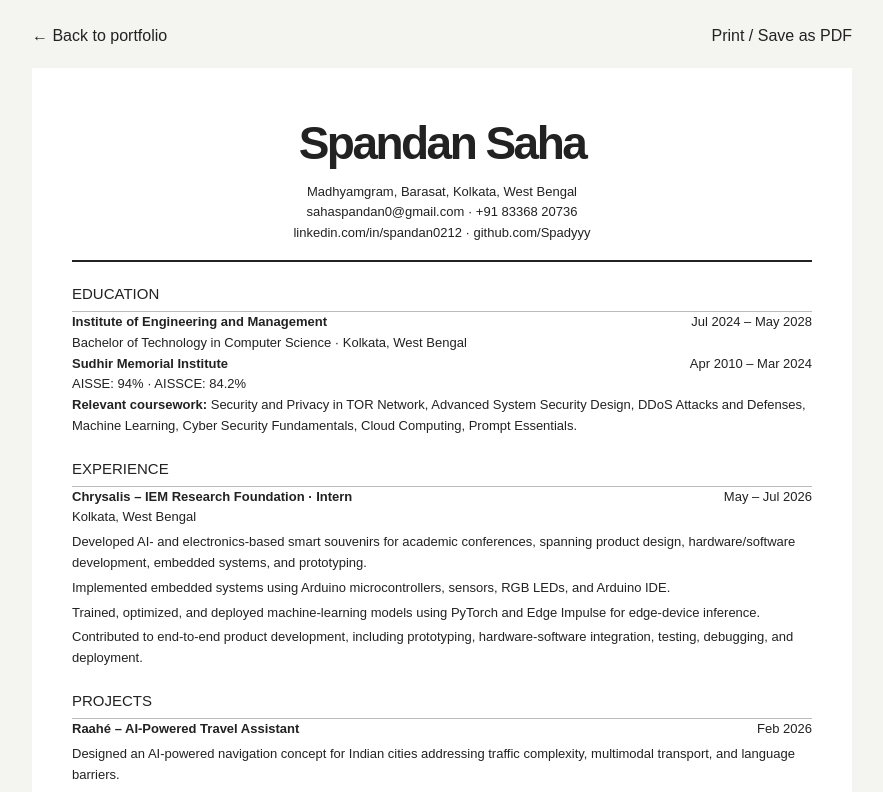
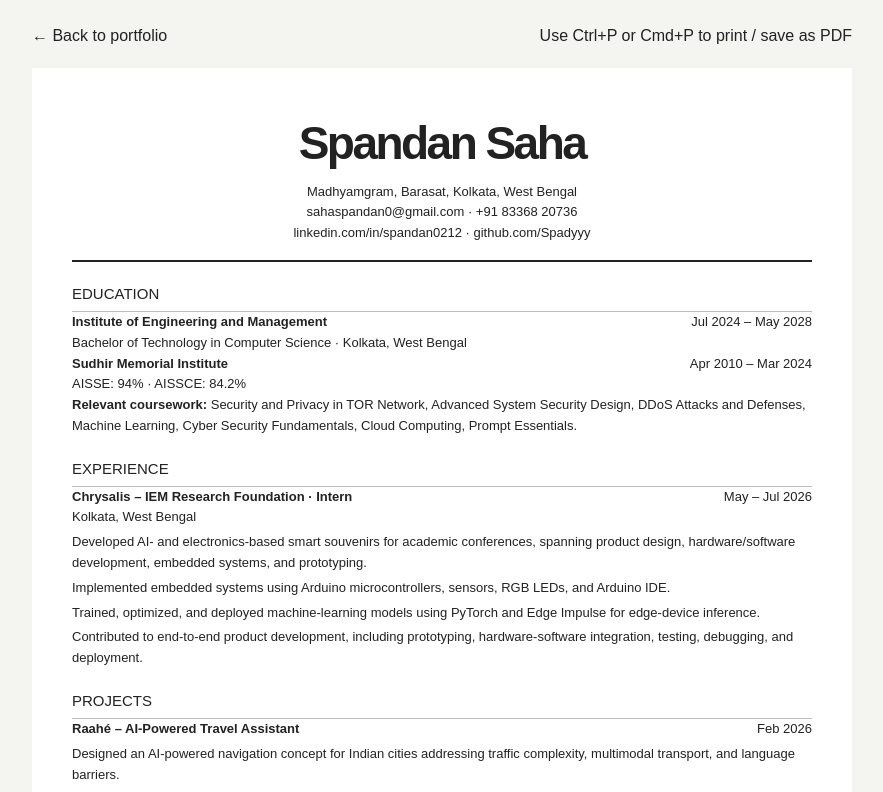
Before and after one commit to Spadyyy/spandamnnn-portfolio, a Next.js app: page /resume in a window 1280 px wide. Shown: the top 792 px of the page, without its empty margins (198-1081 px from the left). Built offline with nearby package versions, Linux system fonts and the light colour scheme.

Commit message:
Make resume print instructions compatible with server rendering

```diff
--- a/src/app/resume/page.tsx
+++ b/src/app/resume/page.tsx
@@ -7,7 +7,7 @@ export const metadata: Metadata = {
 
 export default function ResumePage() {
   return <main className="resume-page">
-    <div className="resume-toolbar"><a href="/">← Back to portfolio</a><button onClick={() => window.print()}>Print / Save as PDF</button></div>
+    <div className="resume-toolbar"><a href="/">← Back to portfolio</a><span>Use Ctrl+P or Cmd+P to print / save as PDF</span></div>
     <article className="resume-sheet">
       <header className="resume-header"><h1>Spandan Saha</h1><p>Madhyamgram, Barasat, Kolkata, West Bengal</p><p><a href="mailto:sahaspandan0@gmail.com">sahaspandan0@gmail.com</a> · +91 83368 20736</p><p><a href="https://linkedin.com/in/spandan0212">linkedin.com/in/spandan0212</a> · <a href="https://github.com/Spadyyy">github.com/Spadyyy</a></p></header>
       <section><h2>Education</h2><div className="resume-row"><strong>Institute of Engineering and Management</strong><span>Jul 2024 – May 2028</span></div><p>Bachelor of Technology in Computer Science · Kolkata, West Bengal</p><div className="resume-row"><strong>Sudhir Memorial Institute</strong><span>Apr 2010 – Mar 2024</span></div><p>AISSE: 94% · AISSCE: 84.2%</p><p><b>Relevant coursework:</b> Security and Privacy in TOR Network, Advanced System Security Design, DDoS Attacks and Defenses, Machine Learning, Cyber Security Fundamentals, Cloud Computing, Prompt Essentials.</p></section>
```
